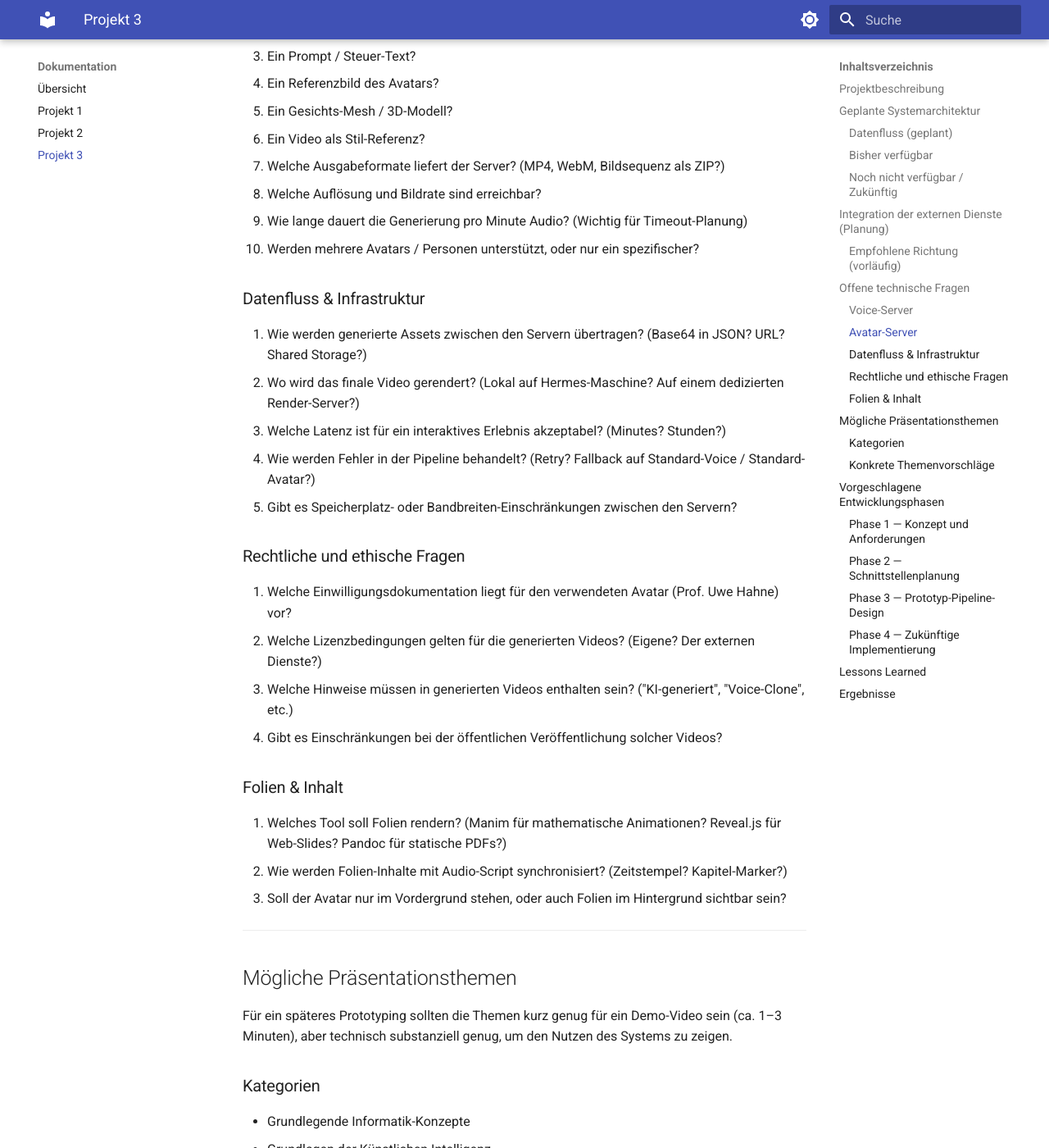
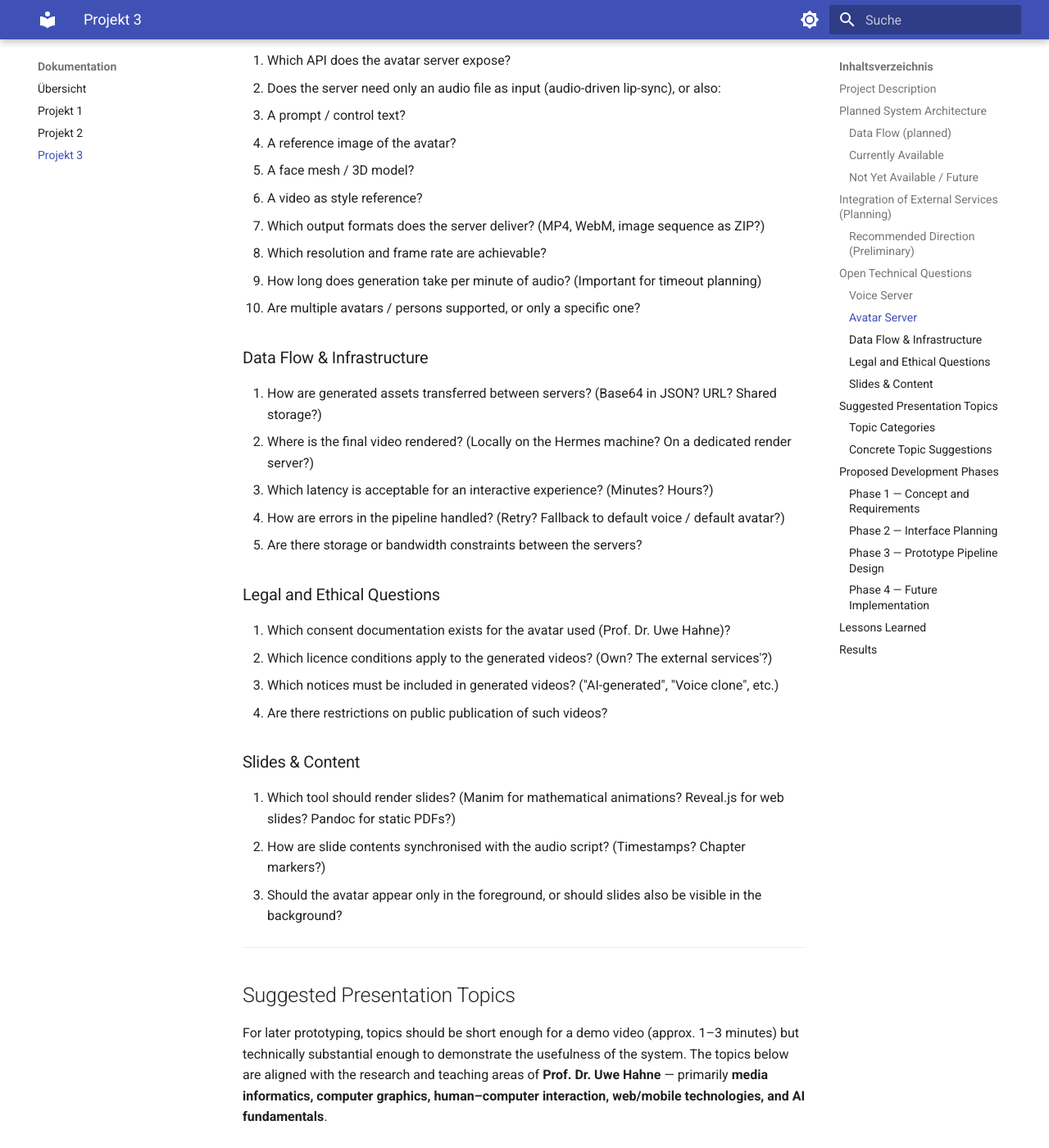
Before and after one commit to sebastianhfu/GenAI-Projects26, an MkDocs documentation site: the page built from docs/docs/project03.md, in a window 1280 px wide and 1400 px high, scrolled down 2952 px. Shown: the whole window at 82% size. Built offline with MkDocs 1.6.1 and Material for MkDocs 9.7.7, drawn with Linux system fonts in a browser that asks for light colours; some of the changed text lies outside the part shown.

Commit message:
docs(project03): rewrite Projekt 3 in English with Prof. Hahne-aligned topics
- Rewrite overview page (docs/projects/project03.md):
  * Full English translation
  * Updated title, topic, goals, status, tools table

- Rewrite detailed docs (docs/docs/project03.md):
  * Full English translation
  * Added reference to Prof. Dr. Uwe Hahne as planned avatar model
  * Expanded topic suggestions to 25 topics aligned with his research areas:
    - Computer Graphics (rendering, ray tracing, shaders, meshes, textures)
    - HCI (interaction design, usability, touch interfaces)
    - VR/AR fundamentals
    - Web/Mobile technologies (REST APIs, responsive design, search engines)
    - AI/ML basics (neural networks, image classification, supervised vs unsupervised)
    - Game Development (game engines, physics, procedural generation)
    - Animation (motion capture, skeletal animation)
    - Data visualisation
  * Rest of architecture, open questions, phases unchanged in structure
  * All planning disclaimers preserved

No implementation, no generation, no remote service calls.

````diff
--- a/docs/docs/project03.md
+++ b/docs/docs/project03.md
@@ -1,228 +1,264 @@
-# Dokumentation — Projekt 3 (Educational Video Generation System)
+# Documentation — Project 3 (Educational Video Generation System)
 
-## Projektbeschreibung
+## Project Description
 
-Dieses Projekt plant ein System zur automatisierten Erstellung von didaktischen Erklärvideos im Stil einer PowerPoint-Präsentation mit Moderator. Die Idee ist, dass ein Nutzer ein Thema eingibt und das System daraus ein vollständiges Video erzeugt, in dem ein Avatar-basierter Moderator Folien-Inhalte erklärt.
+This project plans a system for the automated creation of didactic explainer
+videos in the style of a PowerPoint presentation with a presenter. The idea is
+that a user enters a topic and the system produces a complete video in which an
+avatar-based presenter explains slide contents.
 
-> **Hinweis:** Diese Seite beschreibt ausschließlich den Planungsstand. Keine Implementierung, kein Training und keine Generierung wurden durchgeführt.
+The presenter avatar is planned to be modelled on **Prof. Dr. Uwe Hahne**, whose
+research and teaching focus lies in media informatics, computer graphics,
+human–computer interaction, and related fields at Hochschule Osnabrück.
+Consequently, the demo topics suggested below are drawn from these subject
+areas.
+
+> **Note:** This page describes the planning state only. No implementation, no
+> training, and no generation has been performed.
 
 ---
 
-## Geplante Systemarchitektur
+## Planned System Architecture
 
-Die Architektur ist als verteiltes System konzipiert, bei dem Hermes als Orchestrierungsagent fungiert und mehrere externe Dienste koordiniert.
+The architecture is designed as a distributed system in which Hermes acts as
+the orchestration agent and coordinates multiple external services.
 
-### Datenfluss (geplant)
+### Data Flow (planned)
 
 ```
 ┌─────────────────┐
-│   Benutzer      │  Gibt Thema ein (z. B. "Was ist ein neuronales Netz?")
+│     User        │  Enters a topic (e.g. "How does 3D rendering work?")
 └────────┬────────┘
          ▼
 ┌─────────────────┐
-│  Hermes Agent   │  Erzeugt Gliederung, Folien-Text und Sprechscript
+│  Hermes Agent   │  Creates outline, slide text, and narration script
 └────────┬────────┘
          ▼
 ┌─────────────────┐     ┌──────────────────────┐
-│  Voice-Server   │◄────│ Audio-Datei (gesprochenes Script)
-│  (extern)       │     │ Format noch zu klären: WAV? MP3? AAC?
+│  Voice Server   │◄────│ Audio file (spoken script)
+│  (external)     │     │ Format still to be clarified: WAV? MP3? AAC?
 └────────┬────────┘     └──────────────────────┘
          │
          ▼
 ┌─────────────────┐     ┌──────────────────────┐
-│  Avatar-Server  │◄────│ Video des sprechenden Avatars
-│  (extern)       │     │ Format noch zu klären: MP4? WebM? Rohes Bildsequenz?
+│  Avatar Server  │◄────│ Video of speaking avatar
+│  (external)     │     │ Format still to be clarified: MP4? WebM? Raw image sequence?
 └────────┬────────┘     └──────────────────────┘
          │
          ▼
 ┌─────────────────┐
-│  Kompositions-  │  Fügt Folien, Avatar-Video und Audio zu einem
-│  Pipeline       │  finalen Erklärvideo zusammen (geplant, nicht implementiert)
+│  Composition    │  Combines slides, avatar video, and audio into
+│  Pipeline       │  a final explainer video (planned, not implemented)
 └────────┬────────┘
          ▼
 ┌─────────────────┐
-│  Finales Video  │  Ausgabe: synchronisiertes Präsentationsvideo
+│  Final Video    │  Output: synchronised presentation video
 └─────────────────┘
 ```
 
-### Bisher verfügbar
+### Currently Available
 
-- Hermes Agent als Orchestrierungssystem (läuft)
-- Grundlegende Konzeptidee und diese Planungsdokumentation
+- Hermes Agent as the orchestration system (running)
+- Basic concept idea and this planning documentation
 
-### Noch nicht verfügbar / Zukünftig
+### Not Yet Available / Future
 
-- Voice-Server: Muss noch bereitgestellt und angebunden werden
-- Avatar-Server: Muss noch bereitgestellt und angebunden werden
-- Kompositions-Pipeline: Noch nicht implementiert
-- Slide-Rendering-Engine: Noch nicht ausgewählt (Manim, Reveal.js, Pandoc-beamer, etc.)
+- **Voice Server:** Still to be provided and connected
+- **Avatar Server:** Still to be provided and connected
+- **Composition Pipeline:** Not yet implemented
+- **Slide Rendering Engine:** Not yet selected (Manim, Reveal.js,
+  Pandoc-beamer, etc.)
 
 ---
 
-## Integration der externen Dienste (Planung)
+## Integration of External Services (Planning)
 
-Da Avatar- und Voice-Systeme auf separaten Servern laufen sollen, müssen Schnittstellen geplant werden. Folgende Kommunikationsansätze sind denkbar:
+Since the avatar and voice systems are intended to run on separate servers,
+interfaces must be planned. The following communication approaches are
+conceivable:
 
-| Ansatz | Beschreibung | Offene Fragen |
-|--------|--------------|---------------|
-| **REST API** | Synchrone HTTP-Anfrage mit Audio/Video als Response | Maximale Dateigröße? Timeout bei langer Generierung? |
-| **WebSocket API** | Stream-basierte Übertragung für Echtzeit-Feedback | Unterstützen die Server Streaming? |
-| **Job-Queue** | Async-Modell: Auftrag einreichen → Status pollen → Ergebnis abholen | Welcher Queue-Mechanismus? Redis? RabbitMQ? Eigenes System? |
-| **Polling für Job-Status** | Kombination mit REST: POST zum Starten, GET für Status, GET für Ergebnis | Wie lange wird ein Job gespeichert? Retry-Logik? |
-| **Shared Storage** | Generierte Dateien werden in einem gemeinsamen Speicher abgelegt (NFS, S3, SMB) | Wer kümmert sich um Bereinigung alter Dateien? |
-| **File Upload/Download Endpoints** | Explizite Upload-/Download-URLs pro Job | Authentifizierung pro Endpunkt? Expiry der URLs? |
+| Approach | Description | Open Questions |
+|----------|-------------|----------------|
+| **REST API** | Synchronous HTTP request with audio/video as response | Maximum file size? Timeout for long generation? |
+| **WebSocket API** | Stream-based transmission for real-time feedback | Do the servers support streaming? |
+| **Job Queue** | Async model: submit job → poll status → fetch result | Which queue mechanism? Redis? RabbitMQ? Custom system? |
+| **Polling for Job Status** | Combined with REST: POST to start, GET for status, GET for result | How long is a job retained? Retry logic? |
+| **Shared Storage** | Generated files placed in shared storage (NFS, S3, SMB) | Who handles cleanup of old files? |
+| **File Upload/Download Endpoints** | Explicit upload/download URLs per job | Authentication per endpoint? URL expiry? |
 
-### Empfohlene Richtung (vorläufig)
+### Recommended Direction (Preliminary)
 
-Ein **Job-Queue-Modell mit REST-Polling** scheint für Generierungsaufgaben am robustesten, da Avatar- und Voice-Generierung nicht instantan sind. Die genaue Wahl hängt jedoch von den Fähigkeiten der externen Server ab.
+A **job-queue model with REST polling** seems most robust for generation tasks,
+since avatar and voice generation are not instantaneous. The final choice,
+however, depends on the capabilities of the external servers.
 
 ---
 
-## Offene technische Fragen
+## Open Technical Questions
 
-Die folgenden Punkte müssen geklärt werden, bevor eine Implementierung beginnen kann:
+The following points must be clarified before implementation can begin.
 
-### Voice-Server
+### Voice Server
 
-1. Welche API bietet der Voice-Server? (REST, gRPC, WebSocket?)
-2. Welche Authentifizierung wird erwartet? (API-Key, OAuth, Token?)
-3. Welches Eingabeformat benötigt der Server? (Reiner Text? SSML? Mit Prosodie-Markup?)
-4. Welche Ausgabeformate liefert der Server? (WAV, MP3, OGG, FLAC? Welche Bitrate?)
-5. Gibt es eine Längenbegrenzung pro Anfrage? (Zeichen, Wörter, Sekunden?)
-6. Ist Batch-Verarbeitung möglich oder nur einzelne Sätze?
+1. Which API does the voice server expose? (REST, gRPC, WebSocket?)
+2. Which authentication is expected? (API key, OAuth, token?)
+3. Which input format does the server need? (Plain text? SSML? Prosody markup?)
+4. Which output formats does the server deliver? (WAV, MP3, OGG, FLAC? Which bitrate?)
+5. Is there a length limit per request? (Characters, words, seconds?)
+6. Is batch processing possible, or only individual sentences?
 
-### Avatar-Server
+### Avatar Server
 
-1. Welche API bietet der Avatar-Server?
-2. Benötigt der Server nur eine Audio-Datei als Eingabe (Audio-driven lip-sync), oder auch:
-   - Ein Prompt / Steuer-Text?
-   - Ein Referenzbild des Avatars?
-   - Ein Gesichts-Mesh / 3D-Modell?
-   - Ein Video als Stil-Referenz?
-3. Welche Ausgabeformate liefert der Server? (MP4, WebM, Bildsequenz als ZIP?)
-4. Welche Auflösung und Bildrate sind erreichbar?
-5. Wie lange dauert die Generierung pro Minute Audio? (Wichtig für Timeout-Planung)
-6. Werden mehrere Avatars / Personen unterstützt, oder nur ein spezifischer?
+1. Which API does the avatar server expose?
+2. Does the server need only an audio file as input (audio-driven lip-sync), or also:
+   - A prompt / control text?
+   - A reference image of the avatar?
+   - A face mesh / 3D model?
+   - A video as style reference?
+3. Which output formats does the server deliver? (MP4, WebM, image sequence as ZIP?)
+4. Which resolution and frame rate are achievable?
+5. How long does generation take per minute of audio? (Important for timeout planning)
+6. Are multiple avatars / persons supported, or only a specific one?
 
-### Datenfluss & Infrastruktur
+### Data Flow & Infrastructure
 
-7. Wie werden generierte Assets zwischen den Servern übertragen? (Base64 in JSON? URL? Shared Storage?)
-8. Wo wird das finale Video gerendert? (Lokal auf Hermes-Maschine? Auf einem dedizierten Render-Server?)
-9. Welche Latenz ist für ein interaktives Erlebnis akzeptabel? (Minutes? Stunden?)
-10. Wie werden Fehler in der Pipeline behandelt? (Retry? Fallback auf Standard-Voice / Standard-Avatar?)
-11. Gibt es Speicherplatz- oder Bandbreiten-Einschränkungen zwischen den Servern?
+7. How are generated assets transferred between servers? (Base64 in JSON? URL? Shared storage?)
+8. Where is the final video rendered? (Locally on the Hermes machine? On a dedicated render server?)
+9. Which latency is acceptable for an interactive experience? (Minutes? Hours?)
+10. How are errors in the pipeline handled? (Retry? Fallback to default voice / default avatar?)
+11. Are there storage or bandwidth constraints between the servers?
 
-### Rechtliche und ethische Fragen
+### Legal and Ethical Questions
 
-12. Welche Einwilligungsdokumentation liegt für den verwendeten Avatar (Prof. Uwe Hahne) vor?
-13. Welche Lizenzbedingungen gelten für die generierten Videos? (Eigene? Der externen Dienste?)
-14. Welche Hinweise müssen in generierten Videos enthalten sein? ("KI-generiert", "Voice-Clone", etc.)
-15. Gibt es Einschränkungen bei der öffentlichen Veröffentlichung solcher Videos?
+12. Which consent documentation exists for the avatar used (Prof. Dr. Uwe Hahne)?
+13. Which licence conditions apply to the generated videos? (Own? The external services'?)
+14. Which notices must be included in generated videos? ("AI-generated", "Voice clone", etc.)
+15. Are there restrictions on public publication of such videos?
 
-### Folien & Inhalt
+### Slides & Content
 
-16. Welches Tool soll Folien rendern? (Manim für mathematische Animationen? Reveal.js für Web-Slides? Pandoc für statische PDFs?)
-17. Wie werden Folien-Inhalte mit Audio-Script synchronisiert? (Zeitstempel? Kapitel-Marker?)
-18. Soll der Avatar nur im Vordergrund stehen, oder auch Folien im Hintergrund sichtbar sein?
+16. Which tool should render slides? (Manim for mathematical animations? Reveal.js for web slides? Pandoc for static PDFs?)
+17. How are slide contents synchronised with the audio script? (Timestamps? Chapter markers?)
+18. Should the avatar appear only in the foreground, or should slides also be visible in the background?
 
 ---
 
-## Mögliche Präsentationsthemen
+## Suggested Presentation Topics
 
-Für ein späteres Prototyping sollten die Themen kurz genug für ein Demo-Video sein (ca. 1–3 Minuten), aber technisch substanziell genug, um den Nutzen des Systems zu zeigen.
+For later prototyping, topics should be short enough for a demo video (approx.
+1–3 minutes) but technically substantial enough to demonstrate the usefulness
+of the system. The topics below are aligned with the research and teaching
+areas of **Prof. Dr. Uwe Hahne** — primarily **media informatics, computer
+graphics, human–computer interaction, web/mobile technologies, and AI
+fundamentals**.
 
-### Kategorien
+### Topic Categories
 
-- Grundlegende Informatik-Konzepte
-- Grundlagen der Künstlichen Intelligenz
-- Medieninformatik / Computer Graphics
-- Mensch-Computer-Interaktion
-- Datenschutz und Ethik
-- Einführende Programmierkonzepte
+- Computer Graphics and Visualisation
+- Human–Computer Interaction (HCI)
+- Virtual and Augmented Reality
+- Web and Mobile Technologies
+- Artificial Intelligence and Machine Learning Fundamentals
+- Game Development and Interactive Media
 
-### Konkrete Themenvorschläge
+### Concrete Topic Suggestions
 
-| Nr. | Thema | Schätzung: Passend für Kurzvideo? |
-|-----|-------|-----------------------------------|
-| 1 | Was ist ein neuronales Netz? | ✅ Sehr gut — visuell erklärbar |
-| 2 | Wie funktioniert Bildklassifikation? | ✅ Gut — Beispielbilder unterstützen |
-| 3 | Was ist eine REST API? | ✅ Gut — Request/Response-Diagramme |
-| 4 | Wie rendert ein Computer 3D-Grafik? | ✅ Gut — Pipeline-Schritte visualisierbar |
-| 5 | Was ist Datenschutz? | ✅ Gut — Alltagsbeispiele |
-| 6 | Wie funktioniert Voice-Cloning? | ✅ Meta — das System erklärt sich selbst |
-| 7 | Was ist ein Chatbot? | ✅ Gut — Dialog-Verläufe zeigen |
-| 8 | Wie funktioniert ein Empfehlungssystem? | ✅ Gut — Matrix-Darstellung |
-| 9 | Überwachtes vs. unüberwachtes Lernen | ✅ Gut — Gegenüberstellung |
-| 10 | Wie funktioniert eine Suchmaschine? | ✅ Gut — Index-Crawling-Ranking |
-| 11 | Was ist ein Transformer? | ⚠️ Etwas abstrakt, aber mit Animation machbar |
-| 12 | Wie funktioniert eine Hash-Funktion? | ✅ Gut — Schritt-für-Schritt-Demo |
-| 13 | Was ist ein Version Control System (Git)? | ✅ Gut — Branch-/Merge-Visualisierung |
-| 14 | Was ist ein Docker-Container? | ✅ Gut — Container vs. VM vergleichen |
-| 15 | Wie funktioniert Public-Key-Kryptographie? | ⚠️ Abstrakt, aber mit Folien erklärbar |
+| No. | Topic | Why It Fits Prof. Hahne's Areas |
+|-----|-------|--------------------------------|
+| 1 | **How does 3D rendering work?** | Core computer graphics topic |
+| 2 | **What is ray tracing?** | Classic graphics rendering technique |
+| 3 | **How does a shader program work?** | GPU graphics pipeline |
+| 4 | **What is a polygon mesh?** | 3D modelling fundamentals |
+| 5 | **How does texture mapping work?** | Graphics texturing |
+| 6 | **What is the rendering pipeline?** | Core graphics concept |
+| 7 | **How does augmented reality (AR) work?** | AR/VR fundamentals |
+| 8 | **What is the difference between VR and AR?** | Mixed reality concepts |
+| 9 | **How does computer animation work?** | Animation principles |
+| 10 | **What are skeletal animation and rigging?** | Character animation basics |
+| 11 | **What is human–computer interaction (HCI)?** | HCI fundamentals |
+| 12 | **How does a touch interface work?** | Interaction design |
+| 13 | **What is usability engineering?** | HCI design methodology |
+| 14 | **How does a search engine work?** | Web technology / information retrieval |
+| 15 | **What is a REST API?** | Web development fundamentals |
+| 16 | **How does responsive web design work?** | Modern web technology |
+| 17 | **What is a neural network?** | AI fundamentals |
+| 18 | **How does image classification work?** | Computer vision basics |
+| 19 | **What is the difference between supervised and unsupervised learning?** | ML core concept |
+| 20 | **How does a recommendation system work?** | Practical AI application |
+| 21 | **What is a game engine?** | Game development fundamentals |
+| 22 | **How does real-time physics simulation work in games?** | Interactive media |
+| 23 | **What is procedural content generation?** | Game design + AI overlap |
+| 24 | **How does motion capture work?** | Animation technology |
+| 25 | **What is data visualisation?** | Graphics + HCI overlap |
 
-> **Empfohlene Prototyp-Themen:** Nr. 1, 3, 6 oder 10 — diese sind kurz, visuell unterstützbar und für ein breites Publikum verständlich.
+> **Recommended Prototype Topics:** No. 1, 11, 15, 17, or 21 — these are
+> concise, visually supportable, and understandable for a broad audience.
 
 ---
 
-## Vorgeschlagene Entwicklungsphasen
+## Proposed Development Phases
 
-### Phase 1 — Konzept und Anforderungen
+### Phase 1 — Concept and Requirements
 
-**Ziel:** Klare Rahmenbedingungen definieren, bevor technische Arbeit beginnt.
+**Goal:** Define clear framework conditions before technical work begins.
 
-- [ ] Ziel-Videoformat festlegen (Auflösung, Bildrate, Länge, Zielplattform)
-- [ ] Externe Dienste identifizieren und deren Verfügbarkeit prüfen
-- [ ] Eingabe- und Ausgabe-Formate definieren (was gibt der Nutzer rein, was kommt raus?)
-- [ ] Ein Prototyp-Thema aus der obigen Liste wählen
-- [ ] Rechtliche Einwilligungen für Avatar und Voice prüfen
+- [ ] Define target video format (resolution, frame rate, length, target platform)
+- [ ] Identify external services and check their availability
+- [ ] Define input and output formats (what does the user enter, what comes out?)
+- [ ] Select one prototype topic from the list above
+- [ ] Check legal consent for avatar and voice usage
 
-**Ergebnis:** Requirements-Dokument, ausgewähltes Thema, bestätigte Dienst-Verfügbarkeit.
+**Result:** Requirements document, selected topic, confirmed service availability.
 
-### Phase 2 — Schnittstellenplanung
+### Phase 2 — Interface Planning
 
-**Ziel:** API-Verträge und Datenflüsse zwischen Hermes, Voice-Server und Avatar-Server definieren.
+**Goal:** Define API contracts and data flows between Hermes, the voice server,
+and the avatar server.
 
-- [ ] API-Spezifikation für Voice-Server erstellen (Request/Response-Schema, Auth, Fehlercodes)
-- [ ] API-Spezifikation für Avatar-Server erstellen
-- [ ] Dateiübertragungsmethode festlegen (Upload-URL, Shared Storage, Base64, etc.)
-- [ ] Erwartete Response-Formate dokumentieren (Audio: WAV/MP3? Video: MP4/WebM? Metadaten?)
-- [ ] Job-Status-Polling-Schema definieren (wie oft pollen? Welche Status-Codes?)
+- [ ] Create API specification for voice server (request/response schema, auth, error codes)
+- [ ] Create API specification for avatar server
+- [ ] Decide file transfer method (upload URL, shared storage, Base64, etc.)
+- [ ] Document expected response formats (Audio: WAV/MP3? Video: MP4/WebM? Metadata?)
+- [ ] Define job-status polling schema (how often to poll? Which status codes?)
 
-**Ergebnis:** API-Dokumentation, OpenAPI/Swagger-Spec (optional), Test-Cases für jede Schnittstelle.
+**Result:** API documentation, OpenAPI/Swagger spec (optional), test cases for each interface.
 
-### Phase 3 — Prototyp-Pipeline-Design
+### Phase 3 — Prototype Pipeline Design
 
-**Ziel:** Den vollständigen Ablauf vom Thema bis zum Roh-Video planen, ohne die echten Server aufzurufen.
+**Goal:** Plan the complete flow from topic to raw video without calling the
+real servers.
 
-- [ ] Slide-Generation planen: Wie wandelt Hermes ein Thema in strukturierte Folien um?
-- [ ] Narrations-Generierung planen: Wie wird aus Folien ein flüssiges Sprechscript?
-- [ ] Synchronisation planen: Wie werden Folien, Audio-Timing und Avatar-Video aufeinander abgestimmt?
-- [ ] Fallback-Strategien definieren: Was passiert, wenn ein Server ausfällt oder zu langsam ist?
+- [ ] Plan slide generation: How does Hermes turn a topic into structured slides?
+- [ ] Plan narration generation: How are slides turned into a fluid speech script?
+- [ ] Plan synchronisation: How are slides, audio timing, and avatar video aligned?
+- [ ] Define fallback strategies: What happens if a server fails or is too slow?
 
-**Ergebnis:** Architektur-Dokument, Sequenzdiagramm, Fehlerbehandlungskonzept.
+**Result:** Architecture document, sequence diagram, error-handling concept.
 
-### Phase 4 — Zukünftige Implementierung
+### Phase 4 — Future Implementation
 
-**Ziel:** Die geplante Pipeline mit echten Diensten umsetzen.
+**Goal:** Implement the planned pipeline with real services.
 
-> **Hinweis:** Diese Phase setzt voraus, dass Phase 1–3 abgeschlossen sind und die externen Server betriebsbereit sind.
+> **Note:** This phase requires completion of Phases 1–3 and the external
+> servers to be operational.
 
-- [ ] Implementierung der Voice-Server-Integration
-- [ ] Implementierung der Avatar-Server-Integration
-- [ ] Implementierung der Video-Kompositions-Pipeline (Folien + Avatar + Audio)
-- [ ] Testing mit echten generierten Assets
-- [ ] Iteration und Feinschliff basierend auf Testergebnissen
+- [ ] Implement voice-server integration
+- [ ] Implement avatar-server integration
+- [ ] Implement video composition pipeline (slides + avatar + audio)
+- [ ] Test with real generated assets
+- [ ] Iterate and refine based on test results
 
-**Ergebnis:** Lauffähiger Prototyp, der ein Demo-Video für das in Phase 1 gewählte Thema erzeugt.
+**Result:** Working prototype that produces a demo video for the topic selected in Phase 1.
 
 ---
 
 ## Lessons Learned
 
-> *Wird ergänzt, sobald Phase 1–3 abgeschlossen sind und erste Erkenntnisse vorliegen.*
+> *To be added once Phases 1–3 are completed and initial insights are
+> available.*
 
-## Ergebnisse
+## Results
 
 !!! note "Work in Progress"
-    Ergebnisse werden hier dokumentiert, sobald das Projekt abgeschlossen ist.
-    Aktuell liegt nur die Planungsdokumentation vor.
+    Results will be documented here once the project is completed.
+    At present only the planning documentation is available.
````
Also changed, not shown: docs/projects/project03.md (+30 -34 lines).
